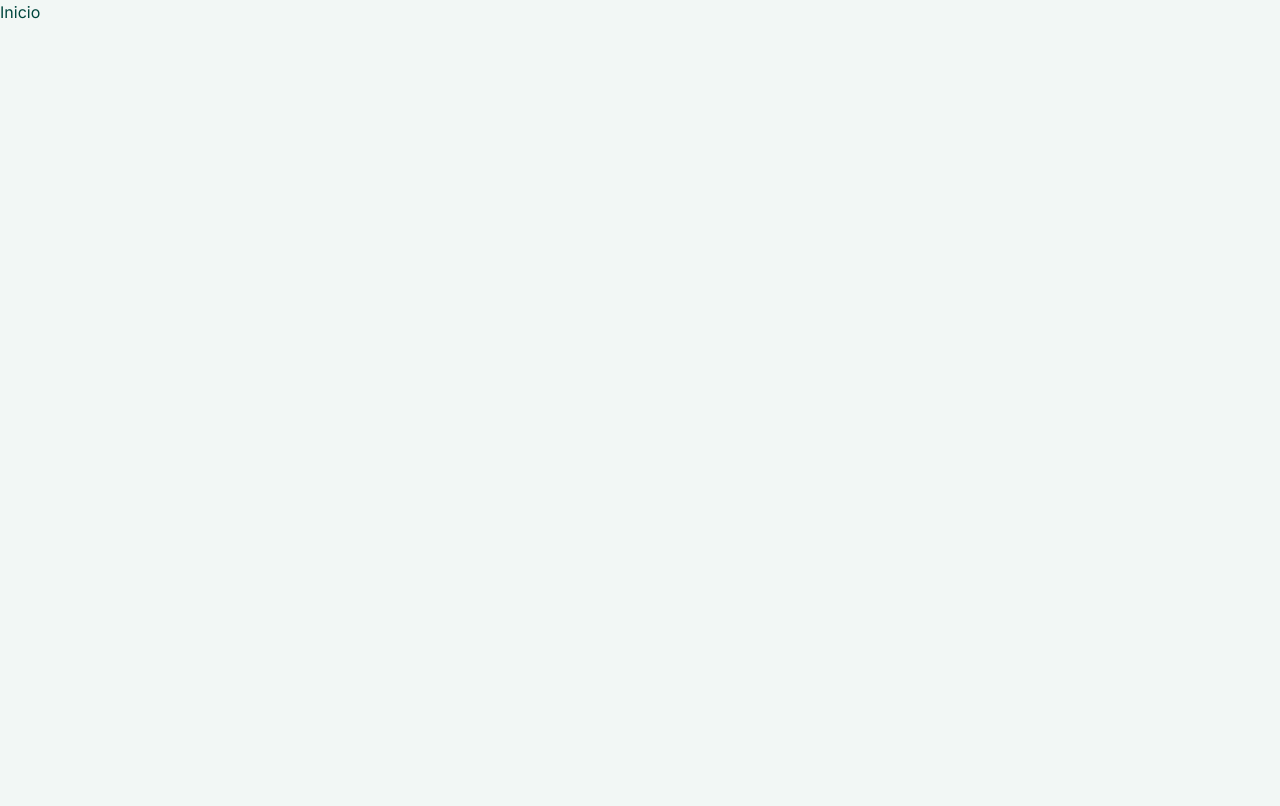
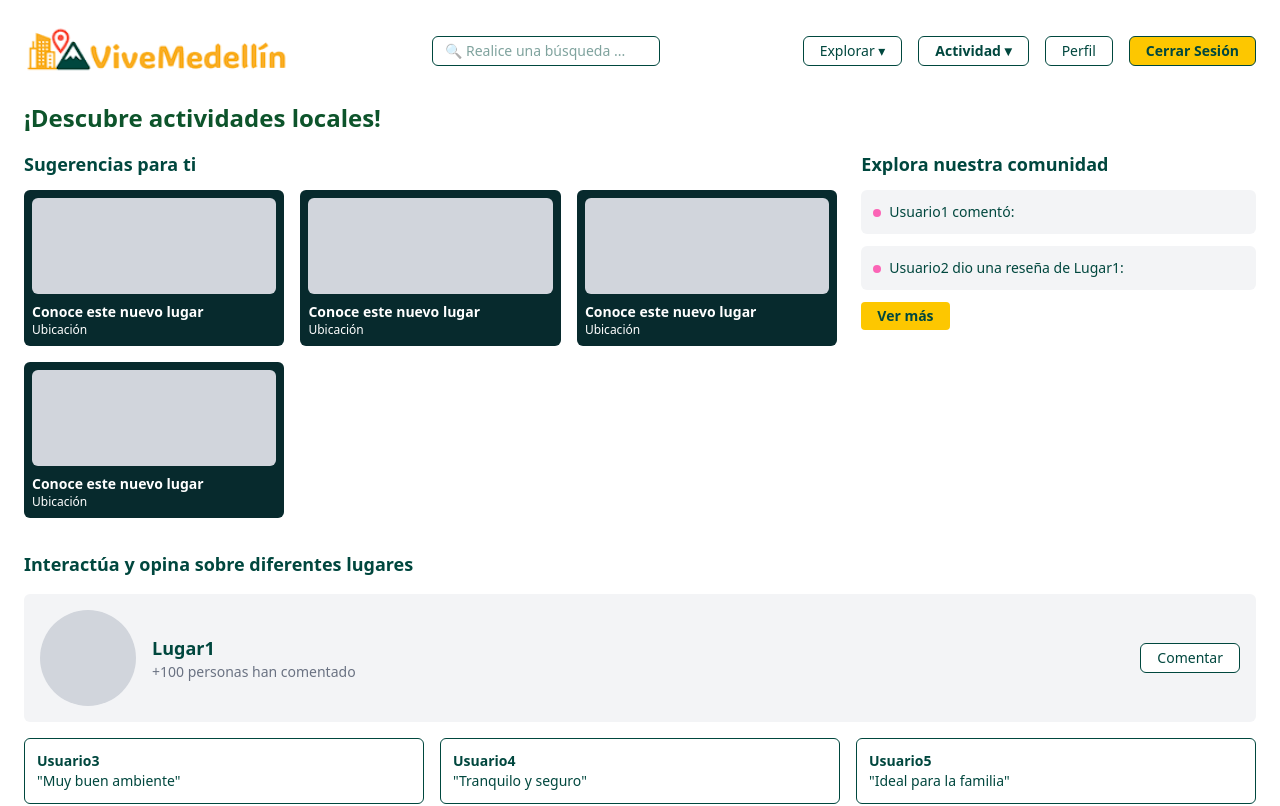
Before and after one commit to manuelagutierrezc/Feature3ViveMedellin-back, a Next.js app in the folder Packages/frontend/: page /inicio in a window 1280 px wide. Shown: the top 806 px of the page. Built offline with nearby package versions, Linux system fonts and the light colour scheme.

Commit message:
Animaciones

```diff
--- a/Packages/frontend/app/evento/[id]/page.tsx
+++ b/Packages/frontend/app/evento/[id]/page.tsx
@@ -1,23 +1,28 @@
-"use client"
+"use client";
 
-import { useState } from "react"
-import Image from "next/image"
-import { ChevronDown } from "lucide-react"
-import { useAuth } from "@/context/auth-context"
-import LoginModal from "@/components/auth/login-modal"
-import CommentsSection from "@/components/comments/comments-section"
-import UserMenu from "@/components/user-menu"
+import { useState } from "react";
+import Image from "next/image";
+import { ChevronDown } from "lucide-react";
+import { useAuth } from "@/context/auth-context";
+import LoginModal from "@/components/auth/login-modal";
+import CommentsSection from "@/components/comments/comments-section";
+import UserMenu from "@/components/user-menu";
 
 export default function Home() {
-  const [isLoginModalOpen, setIsLoginModalOpen] = useState(false)
-  const { isAuthenticated } = useAuth()
+  const [isLoginModalOpen, setIsLoginModalOpen] = useState(false);
+  const { isAuthenticated } = useAuth();
 
   return (
     <div className="min-h-screen bg-[#f2f7f5]">
       {/* HEADER */}
-      <header className="bg-white py-5 px-6 flex items-center justify-between border-b border-[#e2e8f0]">
+      <header className="bg-[#f2f7f5] py-5 px-6 flex items-center justify-between border-b border-[#e2e8f0]">
         <div className="flex items-center">
-          <Image src="/logo.png" alt="ViveMedellín Logo" width={180} height={48} />
+          <Image
+            src="/logo.png"
+            alt="ViveMedellín Logo"
+            width={180}
+            height={48}
+          />
         </div>
 
         <div className="flex items-center gap-5">
@@ -29,33 +34,47 @@ export default function Home() {
               className="w-[300px] pl-10 pr-4 py-2 rounded-md border border-[#e2e8f0] text-sm focus:outline-none"
             />
             <div className="absolute inset-y-0 left-3 flex items-center pointer-events-none">
-              <svg className="w-4 h-4 text-gray-400" fill="none" stroke="currentColor" viewBox="0 0 24 24">
-                <path strokeLinecap="round" strokeLinejoin="round" strokeWidth={2}
-                  d="M21 21l-6-6m2-5a7 7 0 11-14 0 7 7 0 0114 0z" />
+              <svg
+                className="w-4 h-4 text-gray-400"
+                fill="none"
+                stroke="currentColor"
+                viewBox="0 0 24 24"
+              >
+                <path
+                  strokeLinecap="round"
+                  strokeLinejoin="round"
+                  strokeWidth={2}
+                  d="M21 21l-6-6m2-5a7 7 0 11-14 0 7 7 0 0114 0z"
+                />
               </svg>
             </div>
           </div>
 
           {/* Botones de navegación */}
-          <button className="bg-[#faae2b] text-[#00473e] font-medium px-4 py-2 rounded-md flex items-center text-sm">
+          <button className="bg-[#faae2b] text-[#00473e] font-medium px-4 py-2 rounded-md flex items-center text-sm transition-all duration-300 transform hover:bg-[#00473e] hover:text-white hover:scale-105">
             Explorar <ChevronDown className="ml-1 h-4 w-4" />
           </button>
-          <button className="text-[#00473e] font-medium flex items-center text-sm">
-            Actividad <ChevronDown className="ml-1 h-4 w-4" />
+
+          <button className="text-[#00473e] font-medium text-sm hover:text-white hover:bg-[#00473e] px-4 py-2 rounded transition-transform duration-300 transform hover:scale-105">
+            <span className="flex items-center gap-1">
+              Actividad <ChevronDown className="h-4 w-4" />
+            </span>
           </button>
-          <button className="text-[#00473e] font-medium text-sm">Registro</button>
 
-          {isAuthenticated
-            ? <UserMenu />
-            : (
-              <button
-                onClick={() => setIsLoginModalOpen(true)}
-                className="text-[#00473e] font-medium text-sm"
-              >
-                Iniciar Sesión
-              </button>
-            )
-          }
+          <button className="text-[#00473e] font-medium text-sm hover:text-white hover:bg-[#00473e] px-4 py-2 rounded transition-transform duration-300 transform hover:scale-105">
+            Registro
+          </button>
+
+          {isAuthenticated ? (
+            <UserMenu />
+          ) : (
+            <button
+              onClick={() => setIsLoginModalOpen(true)}
+              className="text-[#00473e] font-medium text-sm transition-all duration-300 transform hover:text-[#faae2b] hover:scale-105"
+            >
+              Iniciar Sesión
+            </button>
+          )}
         </div>
       </header>
 
@@ -68,18 +87,32 @@ export default function Home() {
               Feria de las Flores
             </h1>
             <p className="text-[#00473e] text-lg mb-6 leading-relaxed">
-              La ciudad de Medellín se pinta de colores para celebrar el patrimonio inmaterial silletero y las tradiciones antioqueñas que cautivan desde 1957 a turistas y locales.
+              La ciudad de Medellín se pinta de colores para celebrar el
+              patrimonio inmaterial silletero y las tradiciones antioqueñas que
+              cautivan desde 1957 a turistas y locales.
             </p>
             <p className="text-[#475d5b] mb-8 leading-relaxed">
-              Celebración anual de la ciudad de Medellín que se constituye como un ícono raizal, cultural e histórico realizada durante el mes de agosto. Ofrece una amplia diversidad de eventos y espectáculos que giran alrededor de la cultura paisa.
+              Celebración anual de la ciudad de Medellín que se constituye como
+              un ícono raizal, cultural e histórico realizada durante el mes de
+              agosto. Ofrece una amplia diversidad de eventos y espectáculos que
+              giran alrededor de la cultura paisa.
             </p>
             <p className="text-[#475d5b] mb-4 leading-relaxed">
               Algunas actividades de la Feria de las Flores incluyen:
             </p>
             <ul className="list-disc pl-8 mb-8 space-y-3 text-[#475d5b]">
-              <li>Desfile de Silleteros: Más de 500 silletas se exponen a lo largo de la avenida Guayabal.</li>
-              <li>Desfile de Autos Clásicos y Antiguos: Más de 200 autos emblemáticos de la historia nacional y mundial.</li>
-              <li>Festival Nacional de la Trova: Humor antioqueño con más de 220 trovadores en competencia.</li>
+              <li>
+                Desfile de Silleteros: Más de 500 silletas se exponen a lo largo
+                de la avenida Guayabal.
+              </li>
+              <li>
+                Desfile de Autos Clásicos y Antiguos: Más de 200 autos
+                emblemáticos de la historia nacional y mundial.
+              </li>
+              <li>
+                Festival Nacional de la Trova: Humor antioqueño con más de 220
+                trovadores en competencia.
+              </li>
             </ul>
 
             {/* Sección de Comentarios */}
@@ -89,7 +122,7 @@ export default function Home() {
               {!isAuthenticated && (
                 <button
                   onClick={() => setIsLoginModalOpen(true)}
-                  className="mt-4 bg-[#faae2b] text-[#00473e] font-medium px-6 py-3 rounded-md"
+                  className="mt-4 bg-[#faae2b] text-[#00473e] font-semibold px-6 py-3 rounded-md shadow-md hover:bg-[#ffd166] hover:shadow-lg transform hover:scale-105 transition-all duration-300"
                 >
                   Unirme a la conversación
                 </button>
@@ -100,18 +133,21 @@ export default function Home() {
           {/* ========== COLUMNA DERECHA: IMÁGENES ========== */}
           <div className="order-1 md:order-2 space-y-8">
             {/* Tarjeta principal */}
-            <div className="bg-white rounded-3xl overflow-hidden shadow-lg">
+            <div className="bg-white rounded-3xl overflow-hidden shadow-xl hover:shadow-2xl transform hover:-translate-y-2 hover:scale-105 transition-all duration-300">
               <Image
                 src="/test.png"
                 alt="Silletero en la Feria de las Flores"
                 width={600}
                 height={400}
-                className="w-full h-auto"
+                className="w-full h-auto object-cover"
               />
-              <div className="py-4 px-6 text-center">
-                <p className="text-base font-medium text-[#00473e]">
-                  Fecha: 1 al 10 de agosto del 2025
+              <div className="py-6 px-8 text-center">
+                <p className="text-lg font-semibold text-[#00473e] mb-4">
+                  📅 Fecha: 1 al 10 de agosto del 2025
                 </p>
+                <button className="bg-[#00473e] text-white px-5 py-2 rounded-lg hover:bg-[#faae2b] transition-colors duration-200 shadow-md hover:shadow-lg">
+                  Ver más
+                </button>
               </div>
             </div>
 
@@ -120,18 +156,22 @@ export default function Home() {
               <h2 className="text-3xl font-bold text-[#00473e] mb-6">
                 Eventos Similares
               </h2>
-              <div className="bg-white rounded-3xl overflow-hidden shadow-lg">
+              <div className="bg-white rounded-3xl overflow-hidden shadow-xl hover:shadow-2xl transform hover:scale-105 transition-all duration-300">
                 <Image
                   src="/test2.png"
                   alt="Feria del libro y la cultura"
                   width={600}
                   height={300}
-                  className="w-full h-auto"
+                  className="w-full h-[300px] object-cover"
                 />
-                <div className="py-4 px-6 text-center">
-                  <p className="text-base font-medium text-[#00473e]">
-                    Feria del libro y la cultura: Del 11 al 20 de septiembre del 2025
+                <div className="py-6 px-8 text-center">
+                  <p className="text-lg font-semibold text-[#00473e] leading-relaxed">
+                    📚 Feria del libro y la cultura: <br /> Del 11 al 20 de
+                    septiembre del 2025
                   </p>
+                  <button className="mt-4 bg-[#00473e] text-white px-5 py-2 rounded-lg hover:bg-[#faae2b] transition-colors duration-200 shadow-md hover:shadow-lg">
+                    Ver más
+                  </button>
                 </div>
               </div>
             </div>
@@ -140,7 +180,10 @@ export default function Home() {
       </main>
 
       {/* Modal de Login */}
-      <LoginModal isOpen={isLoginModalOpen} onClose={() => setIsLoginModalOpen(false)} />
+      <LoginModal
+        isOpen={isLoginModalOpen}
+        onClose={() => setIsLoginModalOpen(false)}
+      />
     </div>
-  )
+  );
 }
--- a/Packages/frontend/app/inicio/page.tsx
+++ b/Packages/frontend/app/inicio/page.tsx
@@ -1,12 +1,125 @@
-import React from 'react';
+import React from "react";
 
-// This is the homepage of the application.
+import Image from "next/image";
 
 export default function Inicio() {
-    return (
-        <div>
-            <h1>Inicio</h1>
-            {/* Add UI components for the homepage here */}
+  return (
+    <div className="min-h-screen bg-white p-6 font-sans ">
+      {/* Header */}
+      <header className=" items-center mb-6">
+        <div className="flex items-center gap-2 justify-between">
+          <Image src="/logo.png" alt="Logo" width={266} height={48} />
+
+          <input
+            type="text"
+            placeholder="🔍 Realice una búsqueda ..."
+            className="border px-3 py-1 rounded-md text-sm max-w-5x100"
+          />
+          <div className="flex items-center gap-4">
+            <button className="px-4 py-1 border rounded-md bg-white hover:bg-gray-100 text-sm">
+              Explorar ▾
+            </button>
+            <button className="px-4 py-1 border rounded-md bg-white text-sm font-semibold">
+              Actividad ▾
+            </button>
+            <button className="px-4 py-1 border rounded-md bg-white hover:bg-gray-100 text-sm">
+              Perfil
+            </button>
+            <button className="px-4 py-1 border rounded-md bg-yellow-400 text-sm font-semibold">
+              Cerrar Sesión
+            </button>
+          </div>
         </div>
-    );
+      </header>
+
+      {/* Título principal */}
+      <h2 className="text-2xl font-bold text-green-900 mb-4">
+        ¡Descubre actividades locales!
+      </h2>
+
+      <div className="grid grid-cols-12 gap-6">
+        {/* Sugerencias */}
+        <div className="col-span-8">
+          <h3 className="text-lg font-semibold mb-3">Sugerencias para ti</h3>
+          <div className="grid grid-cols-2 md:grid-cols-3 gap-4">
+            {Array.from({ length: 4 }).map((_, i) => (
+              <div key={i} className="bg-[#072A2D] text-white rounded-md p-2">
+                <div className="h-24 bg-gray-300 mb-2 rounded-md" />
+                <p className="text-sm font-semibold">Conoce este nuevo lugar</p>
+                <p className="text-xs">Ubicación</p>
+              </div>
+            ))}
+          </div>
+        </div>
+
+        {/* Comunidad */}
+        <div className="col-span-4">
+          <h3 className="text-lg font-semibold mb-3">
+            Explora nuestra comunidad
+          </h3>
+          <div className="space-y-3">
+            <div className="bg-gray-100 p-3 rounded-md text-sm">
+              <span className="inline-block w-2 h-2 bg-pink-400 rounded-full mr-2"></span>
+              Usuario1 comentó:
+            </div>
+            <div className="bg-gray-100 p-3 rounded-md text-sm">
+              <span className="inline-block w-2 h-2 bg-pink-400 rounded-full mr-2"></span>
+              Usuario2 dio una reseña de Lugar1:
+            </div>
+            <button className="bg-yellow-400 hover:bg-yellow-300 text-sm px-4 py-1 rounded font-semibold">
+              Ver más
+            </button>
+          </div>
+        </div>
+      </div>
+
+      {/* Comentarios de lugares */}
+      <section className="mt-8">
+        <h3 className="text-lg font-semibold mb-4">
+          Interactúa y opina sobre diferentes lugares
+        </h3>
+
+        <div className="bg-gray-100 p-4 rounded-md flex flex-col md:flex-row justify-between items-start md:items-center mb-4">
+          <div className="flex items-center gap-4">
+            <div className="w-24 h-24 rounded-full bg-gray-300" />
+            <div>
+              <h4 className="text-lg font-bold">Lugar1</h4>
+              <p className="text-sm text-gray-500">
+                +100 personas han comentado
+              </p>
+            </div>
+          </div>
+          <button className="mt-3 md:mt-0 bg-white border rounded-md px-4 py-1 hover:bg-gray-100 text-sm">
+            Comentar
+          </button>
+        </div>
+
+        {/* Opiniones */}
+        <div className="grid grid-cols-1 md:grid-cols-3 gap-4">
+          <div className="bg-white border p-3 rounded-md text-sm">
+            <p className="font-bold">Usuario3</p>
+            <p>"Muy buen ambiente"</p>
+          </div>
+          <div className="bg-white border p-3 rounded-md text-sm">
+            <p className="font-bold">Usuario4</p>
+            <p>"Tranquilo y seguro"</p>
+          </div>
+          <div className="bg-white border p-3 rounded-md text-sm">
+            <p className="font-bold">Usuario5</p>
+            <p>"Ideal para la familia"</p>
+          </div>
+          <div className="bg-white border p-3 rounded-md text-sm">
+            <p className="font-bold">Usuario6</p>
+            <p>"Es fácil llegar al lugar"</p>
+          </div>
+        </div>
+
+        <div className="mt-4">
+          <button className="bg-white border px-4 py-1 rounded-md hover:bg-gray-100 text-sm">
+            Ver más lugares
+          </button>
+        </div>
+      </section>
+    </div>
+  );
 }
--- a/Packages/frontend/package.json
+++ b/Packages/frontend/package.json
@@ -12,7 +12,7 @@
     "axios": "^0.21.1",
     "class-variance-authority": "^0.7.1",
     "clsx": "^2.1.1",
-    "cookies-next": "^2.1.0",
+    "cookies-next": "^2.1.2",
     "jsonwebtoken": "^9.0.0",
     "lucide-react": "^0.510.0",
     "next": "15.3.2",
```
Also changed, not shown: Packages/frontend/app/login/page.tsx (+5 -2 lines), Packages/frontend/components/auth/login-modal.tsx (+34 -26 lines), Packages/frontend/components/comments/comment-card.tsx (+20 -10 lines), Packages/frontend/components/comments/comment-form.tsx (+22 -17 lines), 1 other file (tests, documents, lock files or other folders).
